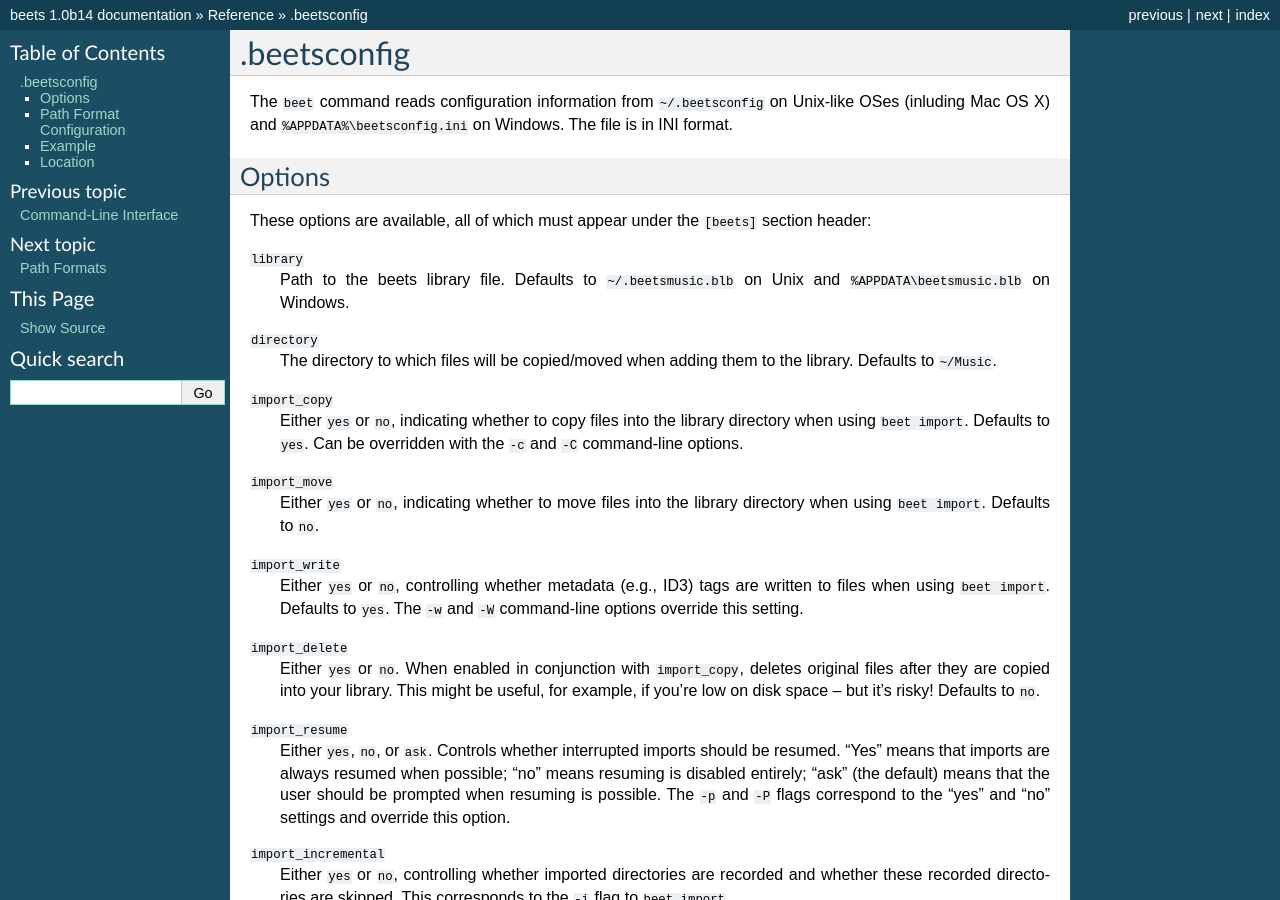
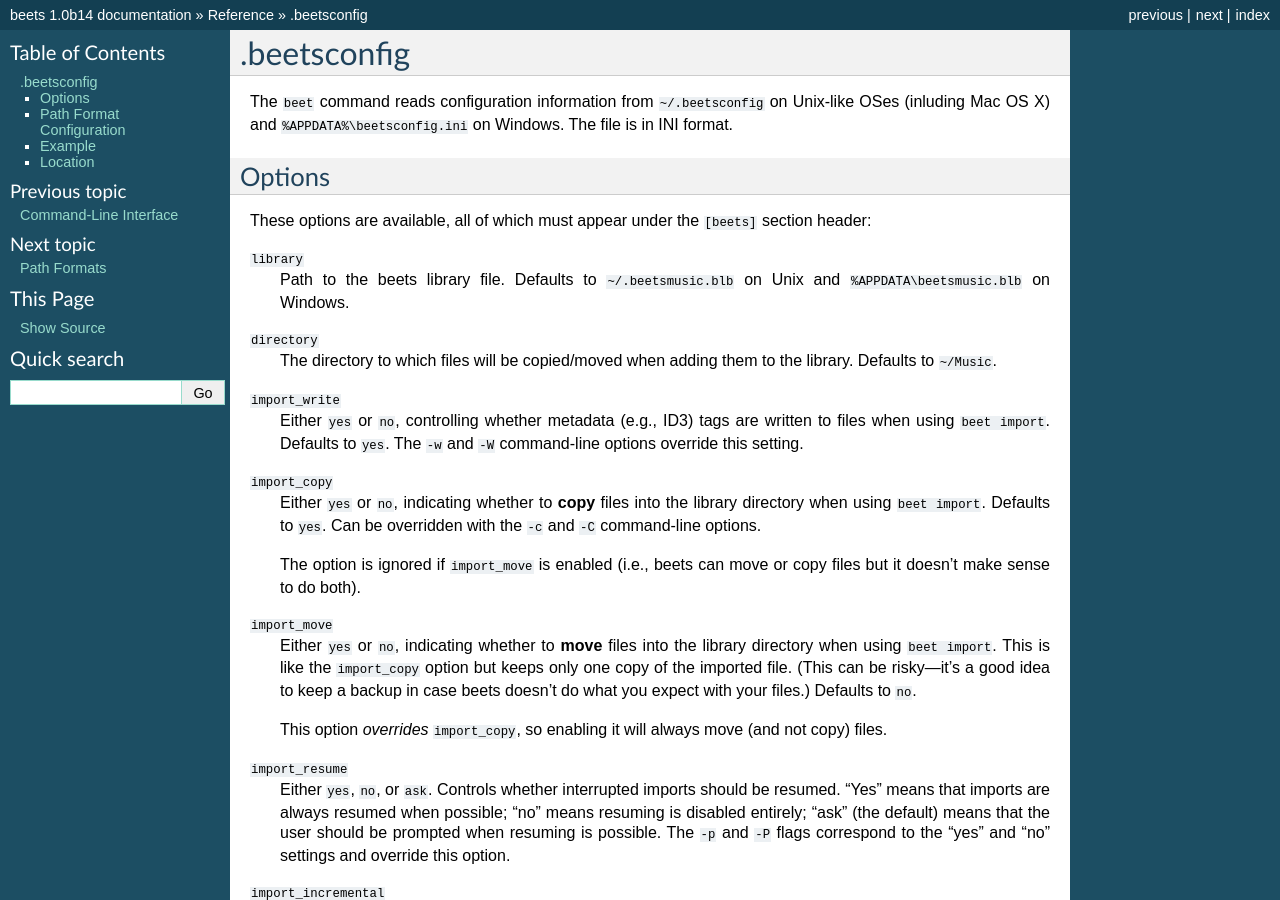
Before and after one commit to google-code-export/beets, a Sphinx documentation site: the page built from docs/reference/config.rst, in a window 1280 px wide and 900 px high. Built offline with Sphinx 7.4.7, drawn with Linux system fonts in a browser that asks for light colours; some of the changed text lies outside the part shown.

Commit message:
cleanup and docs for import_move (GH-26, GC-266)
- Copying and moving are mutually exclusive. Moving overrides copying so the
  user only has to add one line ("import_move: true") to disable copying and
  enable moving in its place.
- Deleting is only possible when copying.
- Deprecating the "delete" option (moving is almost always better).
- Removed command-line switch for moving. It's somewhat "unsafe", so this
  removes some potential for accidental irreversible changes.
- Changelog & thanks.
- Update docs to refer to import_move instead of import_delete as the
  correct solution for ending up with only one copy of the file.

```diff
--- a/docs/changelog.rst
+++ b/docs/changelog.rst
@@ -23,6 +23,10 @@
   fingerprint and Acoustid ID are also now stored for all fingerprinted tracks.
   This version of beets *requires* at least version 0.6 of `pyacoustid`_ for
   fingerprinting to work.
+* The importer can now **move files**. Previously, beets could only copy files
+  and delete the originals, which is inefficient if the source and destination
+  are on the same filesystem. Use the ``import_move`` configuration option and
+  see :doc:`/reference/config` for more details. Thanks to Domen Kožar.
 * New :doc:`/plugins/rdm`: Randomly select albums and tracks from your library.
   Thanks to Philippe Mongeau.
 * The :doc:`/plugins/mbcollection` by Jeffrey Aylesworth was added to the core
--- a/docs/guides/main.rst
+++ b/docs/guides/main.rst
@@ -111,9 +111,7 @@
 beets to behave many other ways:
 
 * Start with a new empty directory, but *move* new music in instead of copying
-  it (saving disk space). Put ``import_delete: yes`` in your config file, which
-  will instruct beets to remove source music after it's been placed in your
-  organized directory.
+  it (saving disk space). Put ``import_move: yes`` in your config file.
 * Keep your current directory structure; importing should never move or copy
   files but instead just correct the tags on music. Put the line ``import_copy:
   no`` in your config file to disable any copying or renaming. Make sure to
--- a/docs/reference/config.rst
+++ b/docs/reference/config.rst
@@ -19,25 +19,28 @@
     The directory to which files will be copied/moved when adding them to the
     library. Defaults to ``~/Music``.
 
-``import_copy``
-    Either ``yes`` or ``no``, indicating whether to copy files into the library
-    directory when using ``beet import``. Defaults to ``yes``.  Can be
-    overridden with the ``-c`` and ``-C`` command-line options.
-
-``import_move``
-    Either ``yes`` or ``no``, indicating whether to move files into the library
-    directory when using ``beet import``. Defaults to ``no``.
-
 ``import_write``
     Either ``yes`` or ``no``, controlling whether metadata (e.g., ID3) tags are
     written to files when using ``beet import``. Defaults to ``yes``. The ``-w``
     and ``-W`` command-line options override this setting.
 
-``import_delete``
-    Either ``yes`` or ``no``. When enabled in conjunction with ``import_copy``,
-    deletes original files after they are copied into your library. This might
-    be useful, for example, if you're low on disk space -- but it's risky!
-    Defaults to ``no``.
+``import_copy``
+    Either ``yes`` or ``no``, indicating whether to **copy** files into the
+    library directory when using ``beet import``. Defaults to ``yes``.  Can be
+    overridden with the ``-c`` and ``-C`` command-line options.
+
+    The option is ignored if ``import_move`` is enabled (i.e., beets can move or
+    copy files but it doesn't make sense to do both).
+
+``import_move``
+    Either ``yes`` or ``no``, indicating whether to **move** files into the
+    library directory when using ``beet import``. This is like the
+    ``import_copy`` option but keeps only one copy of the imported file. (This
+    can be risky—it's a good idea to keep a backup in case beets doesn't do what
+    you expect with your files.) Defaults to ``no``.
+
+    This option *overrides* ``import_copy``, so enabling it will always move
+    (and not copy) files.
 
 ``import_resume``
     Either ``yes``, ``no``, or ``ask``. Controls whether interrupted imports
@@ -154,6 +157,15 @@
     exception when the database lock is contended. This should almost never need
     to be changed except on very slow systems. Defaults to 5.0 (5 seconds).
 
+``import_delete``
+    Either ``yes`` or ``no``. When enabled in conjunction with ``import_copy``,
+    deletes original files after they are copied into your library. Has no
+    effect if the importer is in ``import_move`` mode or "leave files in place"
+    mode. Defaults to ``no``.
+
+    This option is historical and deprecated: it's almost always more
+    appropriate to use ``import_move`` instead.
+
 .. _path-format-config:
 
 Path Format Configuration
```
Also changed, not shown: docs/reference/cli.rst (+4 -5 lines), 3 other files.
